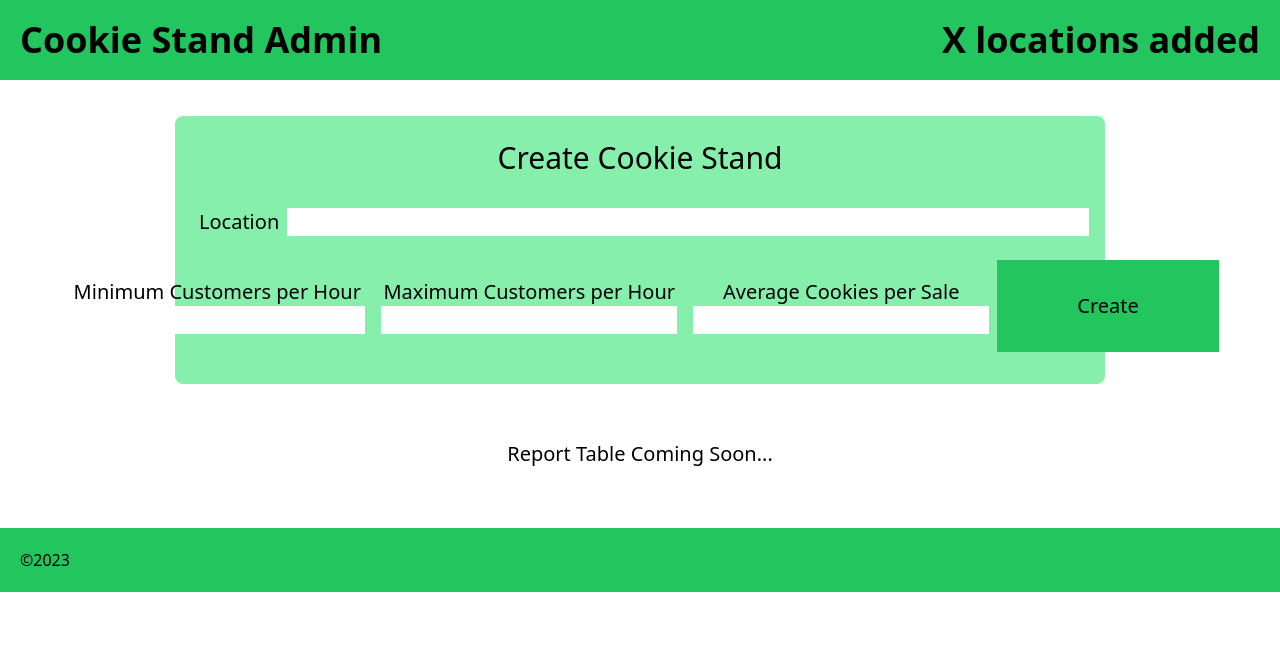
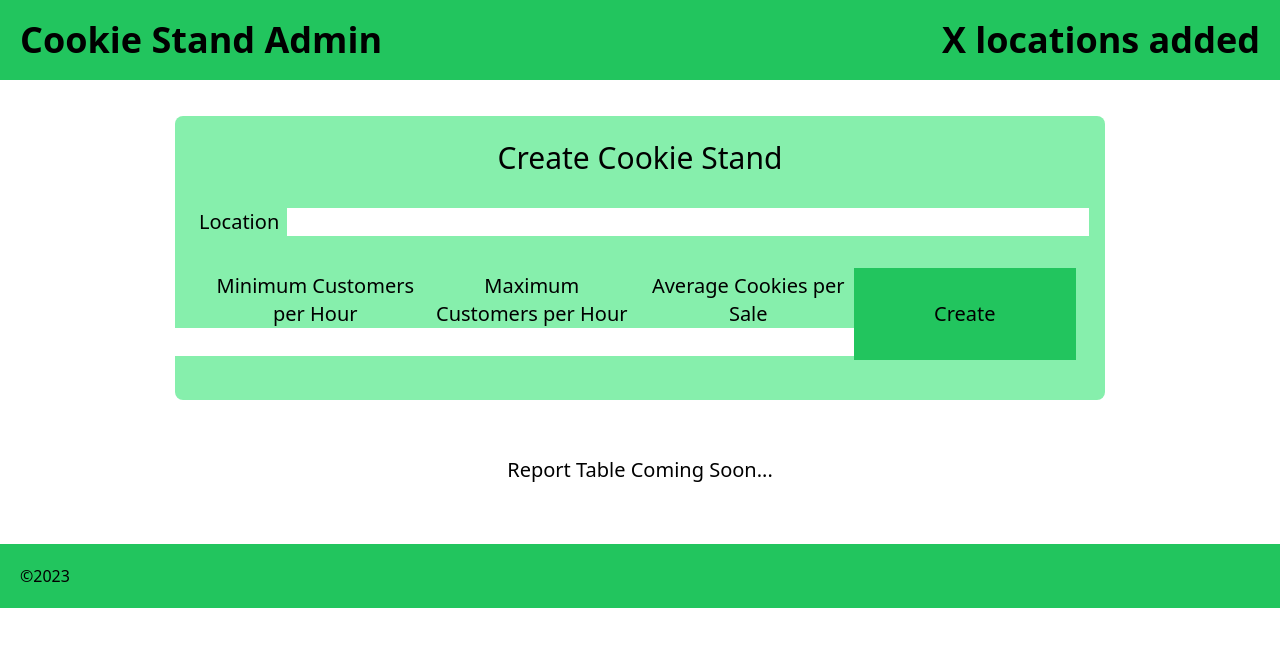
Before and after one commit to mcsadri/cookie-stand-admin, a Next.js app: page / in a window 1280 px wide. Shown: the top 646 px of the page. Built offline with nearby package versions, Linux system fonts and the light colour scheme.

Commit message:
updates index.js with form layout and styling

```diff
--- a/pages/index.js
+++ b/pages/index.js
@@ -32,25 +32,27 @@ export default function Home() {
               <input type="text" name="location" id="id_location" className="flex-auto pl-1 "/>
             </div>
 
-            <div className="flex flex-row p-4 items-center justify-evenly text-center">
+            <div className="flex flex-row p-4 w-full items-center justify-evenly text-center">
 
-              <div className="flex flex-col p-2 ">
+              <div className="flex flex-col align-center items-center p-2 w-1/4">
                 <label>Minimum Customers per Hour</label>
                 <input type="number" min="0" name="min_cust" id="id_min_cust"></input>
               </div>
 
-              <div className="flex flex-col items-center p-2">
+              <div className="flex flex-col align-center items-center p-2 w-1/4">
                 <label>Maximum Customers per Hour</label>
                 <input type="number" min="1" name="max_cust" id="id_max_cust"></input>
               </div>
 
-              <div className="flex flex-col items-center p-2">
+              <div className="flex flex-col align-center items-center p-2 w-1/4">
                 <label>Average Cookies per Sale</label>
                 <input type="number" step="0.1" min="0.0" name="hourly" id="id_hourly"></input>
               </div>
 
-              <div>
-                <button className="px-20 py-8 bg-green-500" name="" id="id_">Create</button>
+              <div className="flex flex-col items-center p-2 w-1/4">
+                <button className="px-20 py-8 bg-green-500" name="" id="id_">
+                  Create
+                </button>
               </div>
 
             </div>
```
